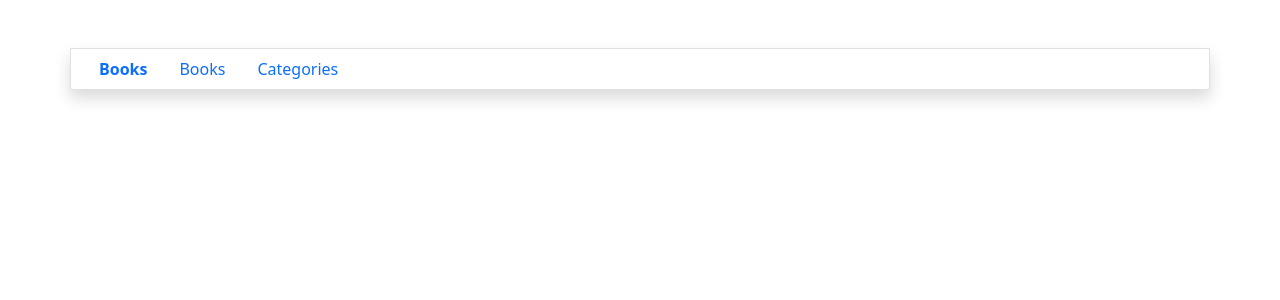
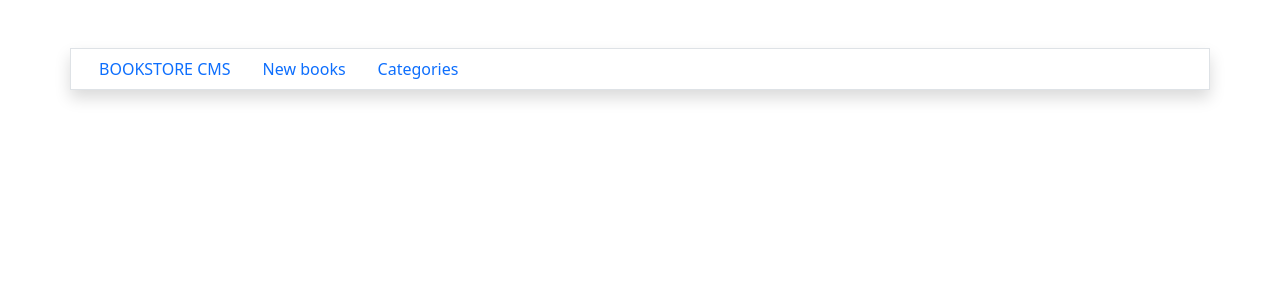
Before and after one commit to prolajumokeoni/bookstore, a React (Create React App) app: page / in a window 1280 px wide. Shown: the top 300 px of the page. Built offline with nearby package versions, Linux system fonts and the light colour scheme.

Commit message:
Add boooklist to navbar

```diff
--- a/src/components/Navbar.js
+++ b/src/components/Navbar.js
@@ -4,10 +4,10 @@ import { NavLink } from 'react-router-dom';
 const Navbar = () => (
   <ul className="nav">
     <li className="nav-item">
-      <NavLink className="nav-link" to="/" exact>Books</NavLink>
+      <NavLink className="nav-link" to="/Booklists" exact>BOOKSTORE CMS</NavLink>
     </li>
     <li className="nav-item">
-      <NavLink className="nav-link" to="/books" exact>Books</NavLink>
+      <NavLink className="nav-link" to="/books" exact>New books</NavLink>
     </li>
     <li className="nav-item">
       <NavLink className="nav-link" to="/categories" exact>Categories</NavLink>
```
